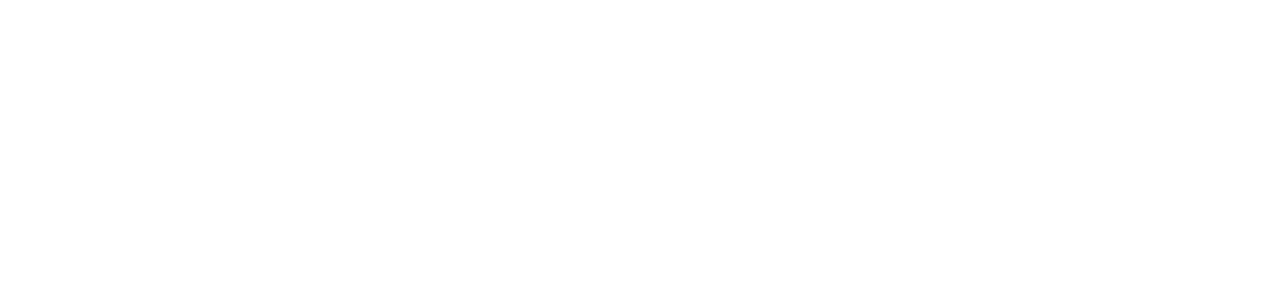
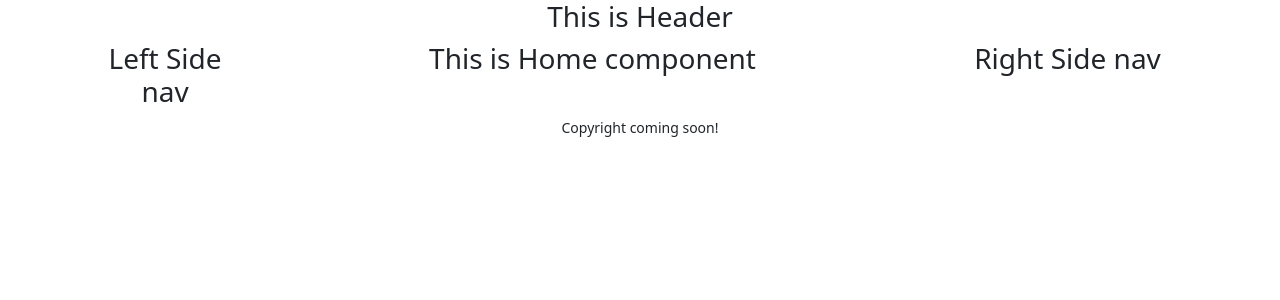
Before and after one commit to bd-dev-ismail/dragon-news-client, a React (Create React App) app: page / in a window 1280 px wide. Shown: the top 300 px of the page. Built offline with nearby package versions, Linux system fonts and the light colour scheme.

Commit message:
folder structure ready

```diff
--- /dev/null
+++ b/src/Pages/Category/Category/Category.js
@@ -0,0 +1,11 @@
+import React from 'react';
+
+const Category = () => {
+    return (
+        <div>
+            <h3>This is category</h3>
+        </div>
+    );
+};
+
+export default Category;
--- /dev/null
+++ b/src/Pages/Home/Home/Home.js
@@ -0,0 +1,11 @@
+import React from 'react';
+
+const Home = () => {
+    return (
+        <div>
+            <h3>This is Home component</h3>
+        </div>
+    );
+};
+
+export default Home;
--- /dev/null
+++ b/src/Pages/News/News/News.js
@@ -0,0 +1,11 @@
+import React from 'react';
+
+const News = () => {
+    return (
+        <div>
+            <h3>This is News</h3>
+        </div>
+    );
+};
+
+export default News;
--- /dev/null
+++ b/src/Pages/Shared/Footer/Footer.js
@@ -0,0 +1,13 @@
+import React from 'react';
+
+const Footer = () => {
+    return (
+      <div>
+        <small>
+          <p>Copyright coming soon!</p>
+        </small>
+      </div>
+    );
+};
+
+export default Footer;
--- /dev/null
+++ b/src/Pages/Shared/Header/Header.js
@@ -0,0 +1,11 @@
+import React from 'react';
+
+const Header = () => {
+    return (
+        <div>
+            <h3>This is Header</h3>
+        </div>
+    );
+};
+
+export default Header;
--- /dev/null
+++ b/src/Pages/Shared/LeftSideNav/LeftSideNav.js
@@ -0,0 +1,11 @@
+import React from 'react';
+
+const LeftSideNav = () => {
+    return (
+        <div>
+            <h3>Left Side nav</h3>
+        </div>
+    );
+};
+
+export default LeftSideNav;
--- /dev/null
+++ b/src/Pages/Shared/RightSideNav/RightSideNav.js
@@ -0,0 +1,11 @@
+import React from 'react';
+
+const RightSideNav = () => {
+    return (
+        <div>
+            <h3>Right Side nav</h3>
+        </div>
+    );
+};
+
+export default RightSideNav;
--- a/src/layout/Main.js
+++ b/src/layout/Main.js
@@ -1,11 +1,30 @@
 import React from 'react';
+import { Col, Container, Row } from 'react-bootstrap';
 import { Outlet } from 'react-router-dom';
+import Footer from '../Pages/Shared/Footer/Footer';
+import Header from '../Pages/Shared/Header/Header';
+import LeftSideNav from '../Pages/Shared/LeftSideNav/LeftSideNav';
+import RightSideNav from '../Pages/Shared/RightSideNav/RightSideNav';
 
 const Main = () => {
     return (
-        <div>
-            <Outlet></Outlet>
-        </div>
+      <div>
+        <Header/>
+        <Container>
+          <Row>
+            <Col lg="2">
+              <LeftSideNav/>
+            </Col>
+            <Col lg="7">
+              <Outlet></Outlet>
+            </Col>
+            <Col lg="3">
+              <RightSideNav/>
+            </Col>
+          </Row>
+        </Container>
+        <Footer/>
+      </div>
     );
 };
 
```
Also changed, not shown: src/Routes/Routes/Routes.js (+15 -1 lines).
